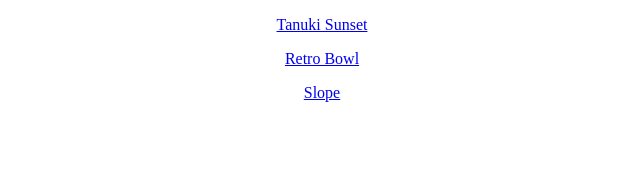
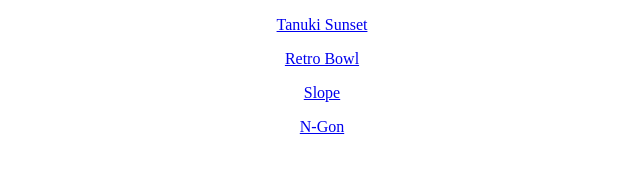
Before and after one commit to miner8498/Trutle, a plain HTML site: page index.html in a window 1280 px wide. Shown: the full height of the page, 318-958 px from the left. Drawn offline with Linux system fonts and the light colour scheme.

Commit message:
Update index.html

```diff
--- a/index.html
+++ b/index.html
@@ -26,6 +26,9 @@
     <p class="body" > Slope </p>
     </a>
 
+<a href="https://miner8498.github.io/n-gon/">
+    <P class="body" >N-Gon</P>
+
 
 </body>
 </html>
```
